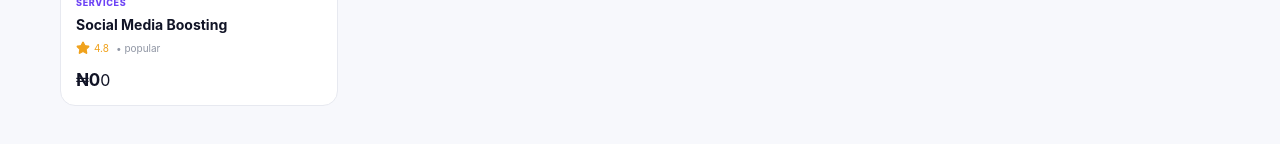
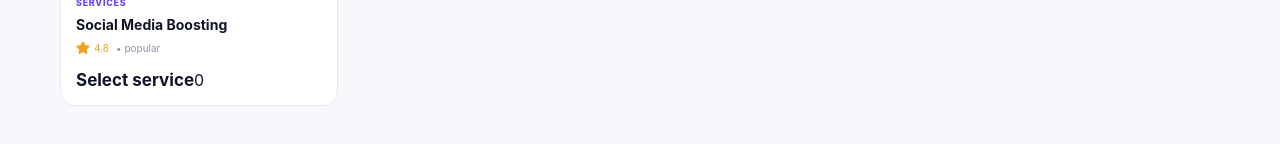
Before and after one commit to justiceeby4/Masayoshihub, a Next.js app: page /marketplace in a window 1280 px wide. Shown: the part 3000-3144 px from the top of the page. Built offline with nearby package versions, Linux system fonts and the light colour scheme; no server answers.

Commit message:
Update MarketplaceClient.tsx

```diff
--- a/components/MarketplaceClient.tsx
+++ b/components/MarketplaceClient.tsx
@@ -144,8 +144,10 @@ export default function MarketplaceClient({
               <div className="product-bottom">
                 <div>
                   <strong>
-                    {money(p.price)}
-                  </strong>
+  {p.slug === "social-media-boosting"
+    ? "Select service"
+    : money(p.price)}
+</strong>
 
                   {p.old && (
                     <del>
```
